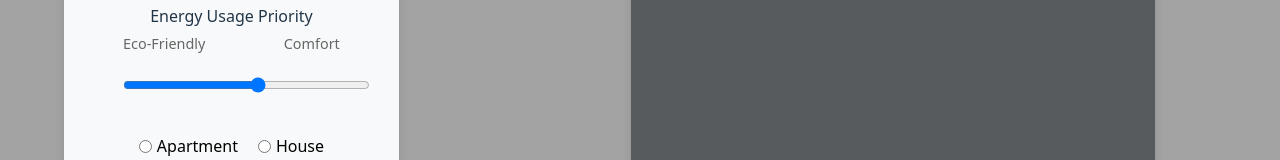
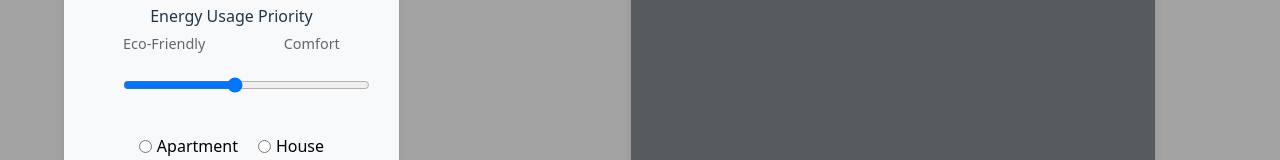
Before and after one commit to mkendall42/Watts-My-Electricity-Bill-FE-updates, a React (Vite) app: page / in a window 1280 px wide. Shown: the part 478-638 px from the top of the page. Built offline with nearby package versions, Linux system fonts and the light colour scheme.

Commit message:
Fix: SearchContainer: fix null default value for energy_efficiency slider

```diff
--- a/src/SearchContainer/SearchContainer.jsx
+++ b/src/SearchContainer/SearchContainer.jsx
@@ -6,7 +6,7 @@ const SearchContainer = ({ user, setResults, isNewSearch, setIsNewSearch }) => {
 	const [zipcode, setZipcode] = useState('');
   const [residenceType, setResidenceType] = useState('');
   const [occupants, setOccupants] = useState('');
-  const [energyUsage, setEnergyUsage] = useState('');
+  const [energyUsage, setEnergyUsage] = useState(5);    //Assuming a 1-10 range
   const [reportNicknames, setReportNicknames] = useState([]);
   const [error, setError] = useState("");
 
```
